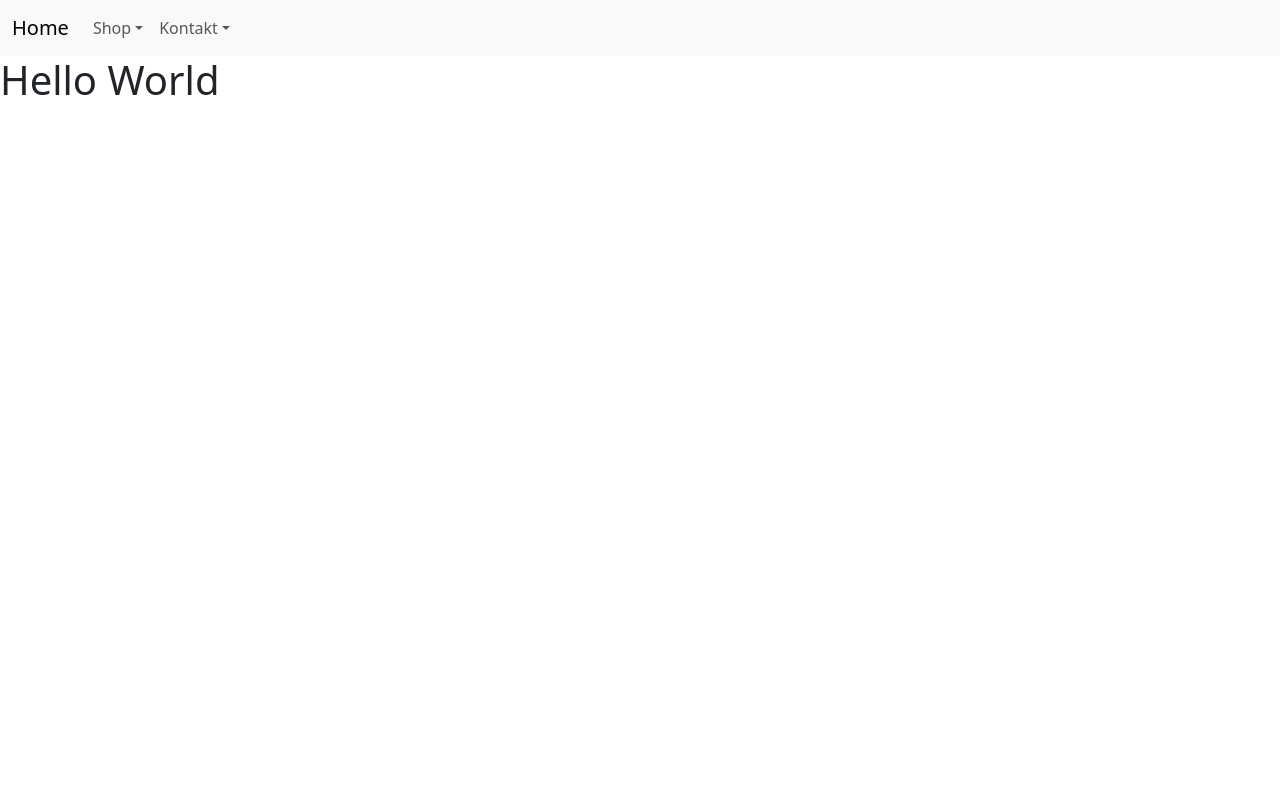
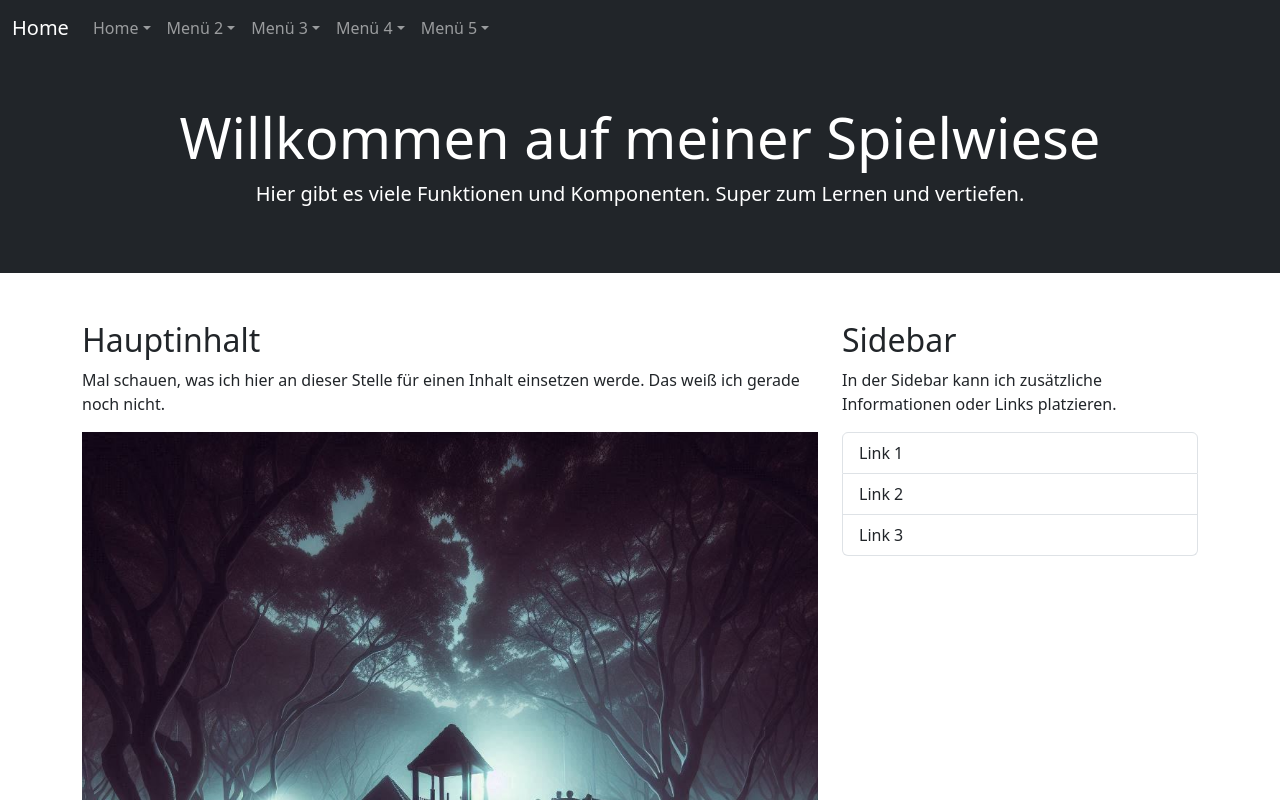
Before and after one commit to SirRazac/my-frontend-project, a React (Create React App) app: page / in a window 1280 px wide. Shown: the top 800 px of the page. Built offline with nearby package versions, Linux system fonts and the light colour scheme.

Commit message:
added some content & visuals

```diff
--- a/src/App.jsx
+++ b/src/App.jsx
@@ -3,51 +3,83 @@
 // ------------------------------------------------------------------------------
 import React, { Component } from 'react';
 import { BrowserRouter as Router, Route, Routes } from 'react-router-dom';
+import 'bootstrap/dist/css/bootstrap.min.css';
+import 'bootstrap/dist/js/bootstrap.bundle.min';
 
 // ------------------------------------------------------------------------------
 // Import Components
 // ------------------------------------------------------------------------------
-import NavBar from './component/navbar';
+import Navbar from "./component/navbars/navbar.jsx";
 // ------------------------------------------------------------------------------
 // Import Pages
 // ------------------------------------------------------------------------------
-import BasePage from './basepage';
+import BasePage from './pages/basepage.jsx';
 import ShopPage from './pages/shoppage/shoppage.jsx';
 // ------------------------------------------------------------------------------
 // Class
 // ------------------------------------------------------------------------------
-class App extends Component {
-    state = {
-        isSidebarOpen: true,
-        items: [],
-        menuItems: [
+const menuItems = [
     {
-                label: 'Shop',
-                link: '/shoppage',
+      label: 'Home',
+      link: '/',
       subItems: [
-                    {}
+        { label: 'Shop', link: '/shoppage' },
+        { label: 'Submenu 2', link: '/home/sub2' },
+        { label: 'Submenu 3', link: '/home/sub3' }
       ]
     },
     {
-                label: 'Kontakt',
-                link: '#kontakt',
+      label: 'Menü 2',
+      link: '#about',
       subItems: [
-                    {}
+        { label: 'Submenu 1', link: '#about/sub1' },
+        { label: 'Submenu 2', link: '#about/sub2' },
+        { label: 'Submenu 3', link: '#about/sub3' }
+      ]
+    },
+    {
+      label: 'Menü 3',
+      link: '#services',
+      subItems: [
+        { label: 'Submenu 1', link: '#services/sub1' },
+        { label: 'Submenu 2', link: '#services/sub2' },
+        { label: 'Submenu 3', link: '#services/sub3' }
+      ]
+    },
+    {
+      label: 'Menü 4',
+      link: '#portfolio',
+      subItems: [
+        { label: 'Submenu 1', link: '#portfolio/sub1' },
+        { label: 'Submenu 2', link: '#portfolio/sub2' },
+        { label: 'Submenu 3', link: '#portfolio/sub3' }
+      ]
+    },
+    {
+      label: 'Menü 5',
+      link: '#contact',
+      subItems: [
+        { label: 'Submenu 1', link: '#contact/sub1' },
+        { label: 'Submenu 2', link: '#contact/sub2' },
+        { label: 'Submenu 3', link: '#contact/sub3' }
       ]
     }
-        ]
-
-
-    }
+  ];
+  class App extends Component {
     render() {
         return (
             <Router>
                 <React.Fragment>
-                <NavBar title="Home" menuItems={this.state.menuItems} />
+                    <Navbar title="Home" menuItems={menuItems} />
                     <Routes>
                         <Route path="/" element={<BasePage />} />
                         <Route path="/shoppage" element={<ShopPage />} />
                     </Routes>
+                    <footer className="bg-dark text-white text-center py-3">
+                        <div className="container">
+                            <p>&copy; 2024 Das gehört alles mir. Alle Rechte vorbehalten.</p>
+                        </div>
+                    </footer>
                 </React.Fragment>
             </Router>
         );
--- a/src/basepage.jsx
+++ /dev/null
@@ -1,16 +0,0 @@
-// ------------------------------------------------------------------------------
-// Import Packages
-// ------------------------------------------------------------------------------
-import React, { Component } from 'react';
-
-// ------------------------------------------------------------------------------
-// Class
-// ------------------------------------------------------------------------------
-class BasePage extends Component {
-    state = {  }
-    render() {
-        return <h1>Hello World</h1>;
-    }
-}
-
-export default BasePage;
--- a/src/component/navbar.jsx
+++ /dev/null
@@ -1,59 +0,0 @@
-// ------------------------------------------------------------------------------
-// Import Packages
-// ------------------------------------------------------------------------------
-import React, { Component } from 'react';
-import PropTypes from "prop-types"
-
-// ------------------------------------------------------------------------------
-// Class
-// ------------------------------------------------------------------------------
-class NavBar extends Component {
-    render() {
-        const { title, menuItems } = this.props;
-        return (
-            <nav className="navbar navbar-expand-lg navbar-light bg-light">
-                <div className="container-fluid">
-                    <a className="navbar-brand" href="/">{title}</a>
-                    <button className="navbar-toggler" type="button" data-bs-toggle="collapse" data-bs-target="#navbarNav" aria-controls="navbarNav" aria-expanded="false" aria-label="Toggle navigation">
-                        <span className="navbar-toggler-icon"></span>
-                    </button>
-                    <div className="collapse navbar-collapse" id="navbarNav">
-                        <ul className="navbar-nav">
-                            {menuItems.map((item, index) => (
-                                <li className="nav-item dropdown" key={index}>
-                                    <a className="nav-link dropdown-toggle" href={item.link} id={`navbarDropdown${index}`} role="button" data-bs-toggle="dropdown" aria-expanded="false">
-                                        {item.label}
-                                    </a>
-                                    <ul className="dropdown-menu" aria-labelledby={`navbarDropdown${index}`}>
-                                        {item.subItems.map((subItem, subIndex) => (
-                                            <li key={subIndex}>
-                                                <a className="dropdown-item" href={subItem.link}>{subItem.label}</a>
-                                            </li>
-                                        ))}
-                                    </ul>
-                                </li>
-                            ))}
-                        </ul>
-                    </div>
-                </div>
-            </nav>
-        );
-    }
-}
-
-NavBar.propTypes = {
-    title: PropTypes.string.isRequired,
-    menuItems: PropTypes.arrayOf(
-        PropTypes.shape({
-            label: PropTypes.string.isRequired,
-            subItems: PropTypes.arrayOf(
-                PropTypes.shape({
-                    label: PropTypes.string.isRequired,
-                    link: PropTypes.string.isRequired,
-                })
-            ).isRequired,
-        })
-    ).isRequired,
-};
-
-export default NavBar;
--- /dev/null
+++ b/src/component/navbars/navbar.jsx
@@ -0,0 +1,46 @@
+// ------------------------------------------------------------------------------
+// Import Packages
+// ------------------------------------------------------------------------------
+import React, { Component } from 'react';
+import { Link } from 'react-router-dom';
+
+// ------------------------------------------------------------------------------
+// Class
+// ------------------------------------------------------------------------------
+class Navbar extends Component {
+    render() {
+      const { title, menuItems } = this.props;
+      return (
+        <nav className="navbar navbar-expand-lg navbar-dark bg-dark">
+          <div className="container-fluid">
+            <Link className="navbar-brand" to="/">{title}</Link>
+            <button className="navbar-toggler" type="button" data-bs-toggle="collapse" data-bs-target="#navbarNav" aria-controls="navbarNav" aria-expanded="false" aria-label="Toggle navigation">
+              <span className="navbar-toggler-icon"></span>
+            </button>
+            <div className="collapse navbar-collapse" id="navbarNav">
+              <ul className="navbar-nav">
+                {menuItems.map((item, index) => (
+                  <li key={index} className="nav-item dropdown">
+                    <Link className="nav-link dropdown-toggle" to={item.link} id={`navbarDropdown${index}`} role="button" data-bs-toggle="dropdown" aria-expanded="false">
+                      {item.label}
+                    </Link>
+                    {item.subItems && item.subItems.length > 0 && (
+                      <ul className="dropdown-menu" aria-labelledby={`navbarDropdown${index}`}>
+                        {item.subItems.map((subitem, subindex) => (
+                          <li key={subindex}>
+                            <Link className="dropdown-item" to={subitem.link}>{subitem.label}</Link>
+                          </li>
+                        ))}
+                      </ul>
+                    )}
+                  </li>
+                ))}
+              </ul>
+            </div>
+          </div>
+        </nav>
+      );
+    }
+  }
+
+  export default Navbar;
--- /dev/null
+++ b/src/pages/basepage.jsx
@@ -0,0 +1,44 @@
+// ------------------------------------------------------------------------------
+// Import Packages
+// ------------------------------------------------------------------------------
+import React, { Component } from 'react';
+
+// ------------------------------------------------------------------------------
+// Class
+// ------------------------------------------------------------------------------
+class BasePage extends Component {
+    state = {}
+    render() {
+        return (
+            <div className="d-flex flex-column min-vh-100">
+                <header className="bg-dark text-white text-center py-5">
+                    <div className="container">
+                        <h1 className="display-4">Willkommen auf meiner Spielwiese</h1>
+                        <p className="lead">Hier gibt es viele Funktionen und Komponenten. Super zum Lernen und vertiefen.</p>
+                    </div>
+                </header>
+                <main className="container my-5 flex-grow-1">
+                    <div className="row">
+                        <div className="col-md-8">
+                            <h2>Hauptinhalt</h2>
+                            <p>Mal schauen, was ich hier an dieser Stelle für einen Inhalt einsetzen werde. Das weiß ich gerade noch nicht.</p>
+                            <img src="/assets/image/spielplatz.jpeg" className="img-fluid" alt="Bildbeschreibung" />
+                            <p>Lorem ipsum dolor sit amet, consectetur adipiscing elit. Curabitur ultricies urna id lacus facilisis, ac condimentum nunc finibus. Donec euismod neque at velit cursus, in pulvinar quam interdum.</p>
+                        </div>
+                        <div className="col-md-4">
+                            <h2>Sidebar</h2>
+                            <p>In der Sidebar kann ich zusätzliche Informationen oder Links platzieren.</p>
+                            <ul className="list-group">
+                                <li className="list-group-item">Link 1</li>
+                                <li className="list-group-item">Link 2</li>
+                                <li className="list-group-item">Link 3</li>
+                            </ul>
+                        </div>
+                    </div>
+                </main>
+            </div>
+        );
+    }
+}
+
+export default BasePage;
--- a/src/pages/shoppage/shoppage.jsx
+++ b/src/pages/shoppage/shoppage.jsx
@@ -6,8 +6,8 @@
 // ------------------------------------------------------------------------------
 // Import Components
 // ------------------------------------------------------------------------------
-import Product from '../../component/product';
-import Warenkorb from '../../component/Warenkorb';
+import Product from '../../component/shopping/product';
+import Warenkorb from '../../component/shopping/Warenkorb';
 
 // ------------------------------------------------------------------------------
 // Class
@@ -16,11 +16,10 @@
     state = {
         items: [],
     }
-
     addItem = (amount, name, Preis) => {
         let currentItems = this.state.items;
         let existingItem = this.state.items.find(item => item.name === name);
-        if(existingItem) {
+        if (existingItem) {
             existingItem.amount++;
         } else {
             currentItems.push({
@@ -29,21 +28,21 @@
                 Preis
             });
         }
-        this.setState({ items: currentItems});
-        console.log(this.state);
+        this.setState({ items: currentItems });
     }
-
     render() {
         return (
             <React.Fragment>
-                <div className="main-container">
-                    <div className="product-container">
-                        <Product onAdd={() => this.addItem(1, 'Tomaten', 3.99)} image="tomatoes.jpg"  title="Tomaten" description="Füge Tomaten zum Warenkorb hinzu"/>
-                        <Product onAdd={() => this.addItem(1, 'Gurken', 1.99)} image="cucumbers.jpg"  title="Gurken" description="Füge Gurken zum Warenkorb hinzu"/>
-                        <Product onAdd={() => this.addItem(1, 'Äpfel', 4.99)} image="apples.jpg"  title="Äpfel" description="Füge Äpfel zum Warenkorb hinzu"/>
-                        <Product onAdd={() => this.addItem(1, 'Birnen', 2.99)} image="pears.jpg"  title="Birnen" description="Füge Birnen zum Warenkorb hinzu"/>
+                <div className="d-flex flex-column min-vh-100">
+                    <div className="main-container flex-grow-1 mt-5">
+                        <div className="product-container d-flex justify-content-around align-items-start">
+                            <Product onAdd={() => this.addItem(1, 'Tomaten', 3.99)} image="tomatoes.jpg" title="Tomaten" description="Füge Tomaten zum Warenkorb hinzu" />
+                            <Product onAdd={() => this.addItem(1, 'Gurken', 1.99)} image="cucumbers.jpg" title="Gurken" description="Füge Gurken zum Warenkorb hinzu" />
+                            <Product onAdd={() => this.addItem(1, 'Äpfel', 4.99)} image="apples.jpg" title="Äpfel" description="Füge Äpfel zum Warenkorb hinzu" />
+                            <Product onAdd={() => this.addItem(1, 'Birnen', 2.99)} image="pears.jpg" title="Birnen" description="Füge Birnen zum Warenkorb hinzu" />
+                        </div>
+                        <Warenkorb items={this.state.items} />
                     </div>
-                    <Warenkorb items={this.state.items} />
                 </div>
             </React.Fragment>
         );
```
Also changed, not shown: public/assets/image/spielplatz.jpeg (added), src/component/navbars/navbarold.jsx (renamed from src/component/navbarold.jsx), src/component/shopping/Warenkorb.jsx (renamed from src/component/Warenkorb.jsx), src/component/shopping/product.jsx (renamed from src/component/product.jsx). Lines whose indentation alone changed are shown as unchanged.
